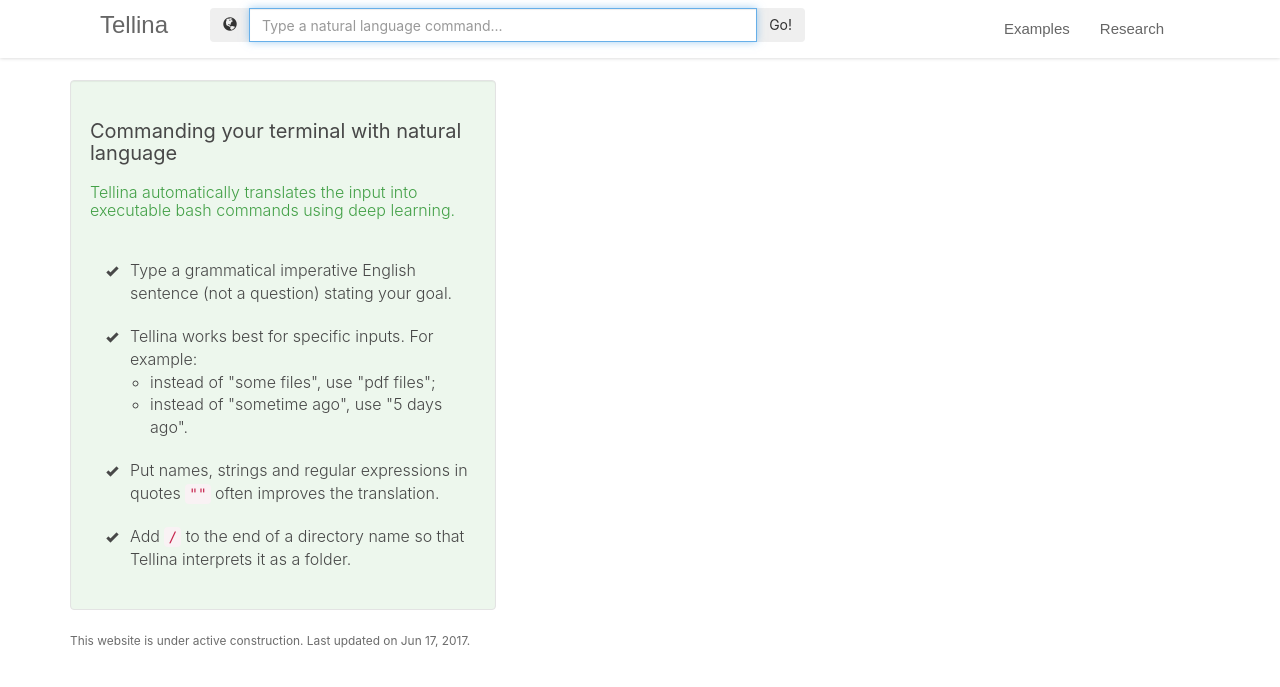
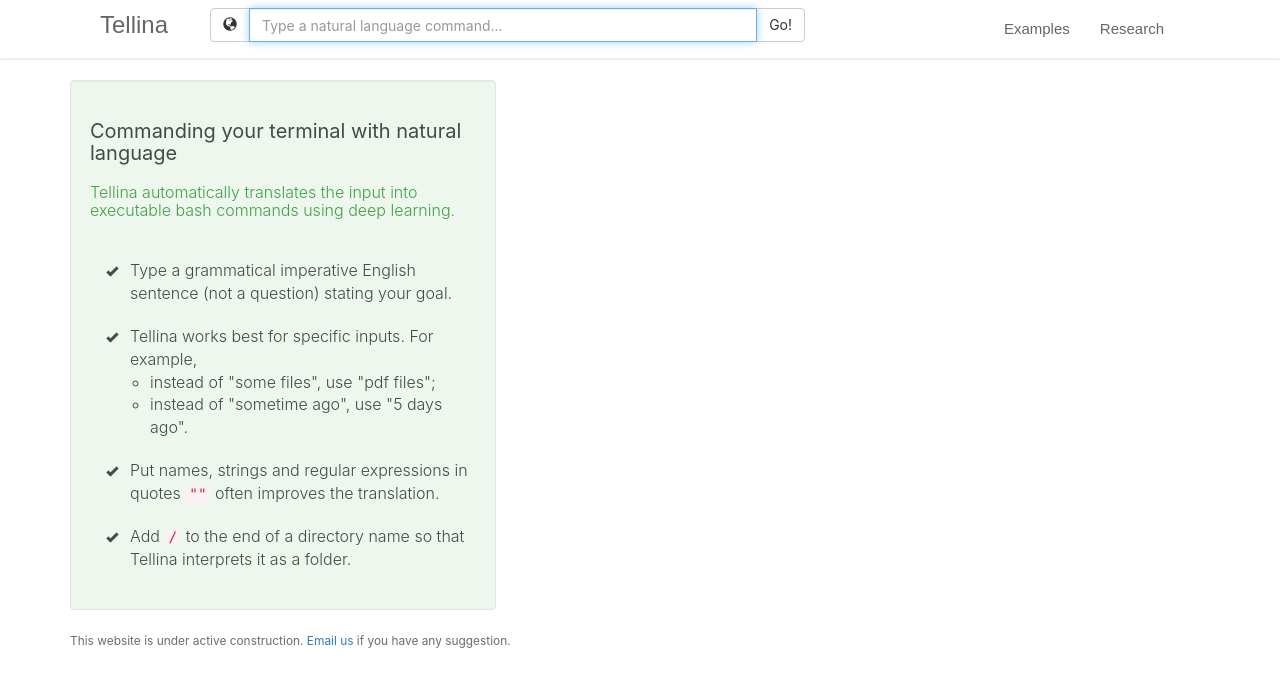
Before and after one commit to TellinaTool/tellina, a Django app: page / in a window 1280 px wide. Shown: the top 687 px of the page. Run offline with Django 3.2, Linux system fonts and the light colour scheme; data that the repository does not hold is empty; parts of the project's set-up code (start-up, migrations or seed data) failed here and were passed over; some libraries are stand-ins or nearby versions.

Commit message:
minor fixes

```diff
--- a/website/static/css/snapshot.css
+++ b/website/static/css/snapshot.css
@@ -104,9 +104,10 @@
 }
 
 .panel-google-plus > .panel-footer {
+    padding-top: 0px;
     font-size: 14px;
     font-weight: 700;
-    min-height: 54px;
+    min-height: 40px;
 }
 .panel-google-plus > .panel-footer > .btn {
     float: right;
--- a/website/static/html/translator/base.html
+++ b/website/static/html/translator/base.html
@@ -29,13 +29,13 @@
                         <div class="col-md-10 col-xs-12">
                             <div class="input-group nl-request">
                                 <span class="input-group-btn">
-                                    <button id="submit-to-google" class="btn btn-secondary" type="button">
+                                    <button id="submit-to-google" class="btn btn-default" type="button">
                                         <i class="glyphicon glyphicon-globe"></i>
                                     </button>
                                 </span>
                                 <input type="text" class="form-control nl-request-input" placeholder="Type a natural language command...">
                                 <span class="input-group-btn">
-                                    <button id="submit-to-tellina" class="btn btn-secondary" type="button">
+                                    <button id="submit-to-tellina" class="btn btn-default" type="button">
                                         Go!
                                     </button>
                                 </span>
--- a/website/static/html/translator/index.html
+++ b/website/static/html/translator/index.html
@@ -22,7 +22,7 @@
 
                         <ul>
                             <li>Type a grammatical imperative English sentence (not a question) stating your goal.</li>
-                            <li>Tellina works best for specific inputs. For example:
+                            <li>Tellina works best for specific inputs. For example,
                                 <ul>
                                     <li>instead of "some files", use "pdf files";</li>
                                     <li>instead of "sometime ago", use "5 days ago".</li>
@@ -33,7 +33,7 @@
                     </div>
                     <div class="small-push"></div>
                     <footer>
-                        <div class="footer"><small>This website is under active construction. Last updated on Jun 17, 2017.</small></div>
+                        <div class="footer"><small>This website is under active construction. <a href="mailto:xilin@cs.washington.edu?Subject=Tellina%20Website" target="_top">Email us</a> if you have any suggestion.</small></div>
                     </footer>
                 </div>
                 {% if latest_request_list %}
@@ -63,7 +63,7 @@
                                         <i class="glyphicon glyphicon-user"></i>&nbsp;
                                         <span class="nl-request">{{request.request_str.str}}</span><br>
                                         <span class="post-time"><i class="glyphicon glyphicon-time"></i>&nbsp;{{request.submission_time}}</span>&nbsp;
-                                        <span class="post-location"><i class="glyphicon glyphicon-map-marker"></i>&nbsp;{{request.user.organization}},
+                                        <span class="post-location"><i class="glyphicon glyphicon-map-marker"></i>&nbsp;
                                             {{request.user.city}}, {{request.user.region}}, {{request.user.country}}</span>
                                     </div>
                                     <div class="panel-body">
@@ -75,7 +75,10 @@
                                     </div>
                                     <div class="panel-footer">
                                         <button type="button" class="[ btn btn-default expand-translation-instance ]">
-                                            <span class="[ glyphicon glyphicon-share-alt ]"></span>
+                                            <span class="[ glyphicon glyphicon-option-vertical ]"></span>
+                                        </button>
+                                        <button type="button" class="[ btn btn-default copy-current-command ]">
+                                            <span class="[ glyphicon glyphicon-copy ]"></span>
                                         </button>
                                         <button type="button" class="[ btn btn-default ]">-1</button>
                                         <button type="button" class="[ btn btn-default ]">+1</button>
--- a/website/views.py
+++ b/website/views.py
@@ -224,6 +224,7 @@ def index(request):
 
 def latest_requests_with_translations():
     latest_requests_with_translations = []
+    max_num_translation = 0
 
     for request in NLRequest.objects.order_by('-submission_time'):
         translations = Translation.objects.filter(request_str=request.request_str)
@@ -236,5 +237,8 @@ def latest_requests_with_translations():
         else:
             top_translation = 'No translation available.'
         latest_requests_with_translations.append((request, top_translation))
+        max_num_translation += 1
+        if max_num_translation % 20 == 0:
+            break
 
     return latest_requests_with_translations
```
